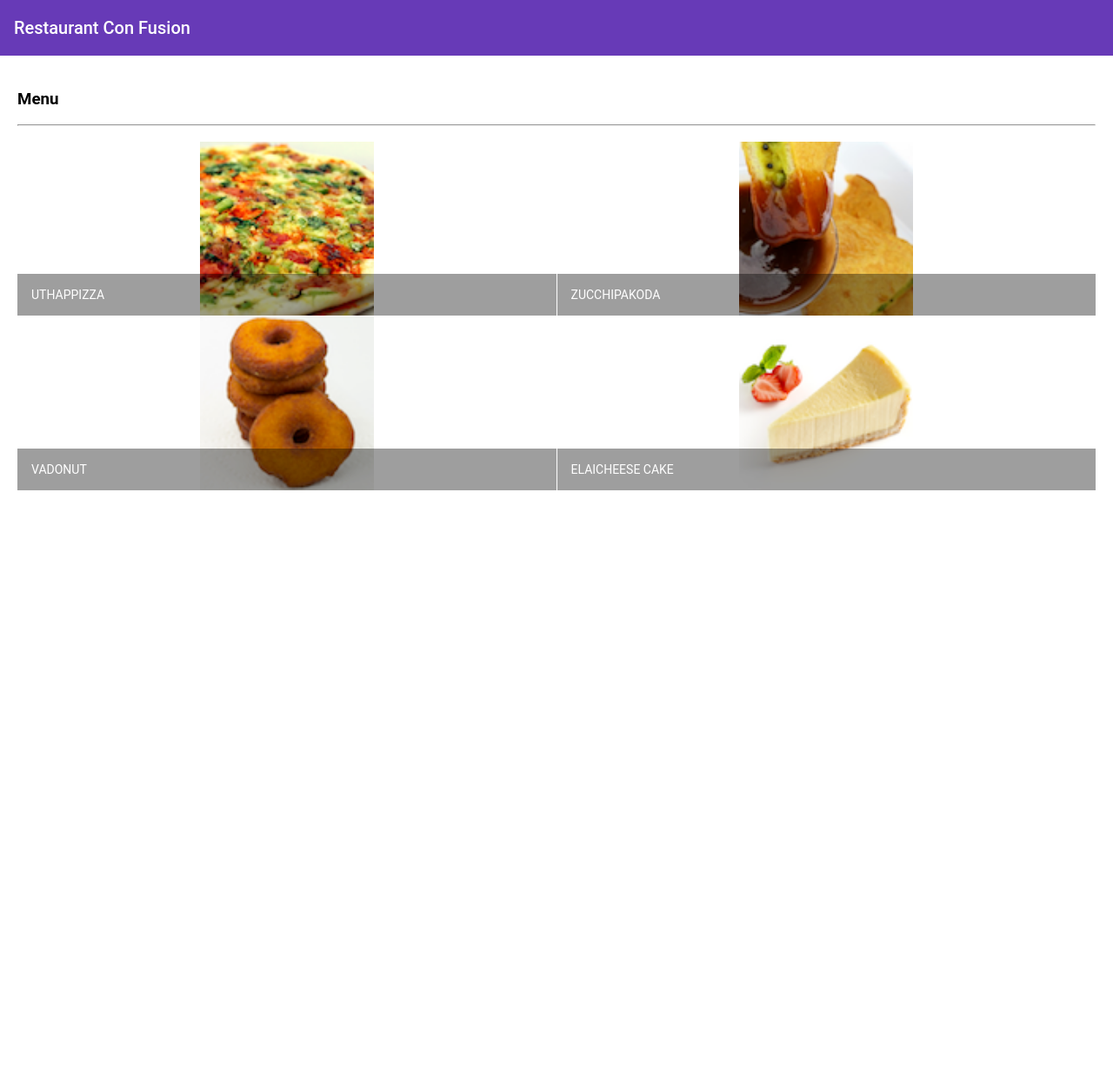
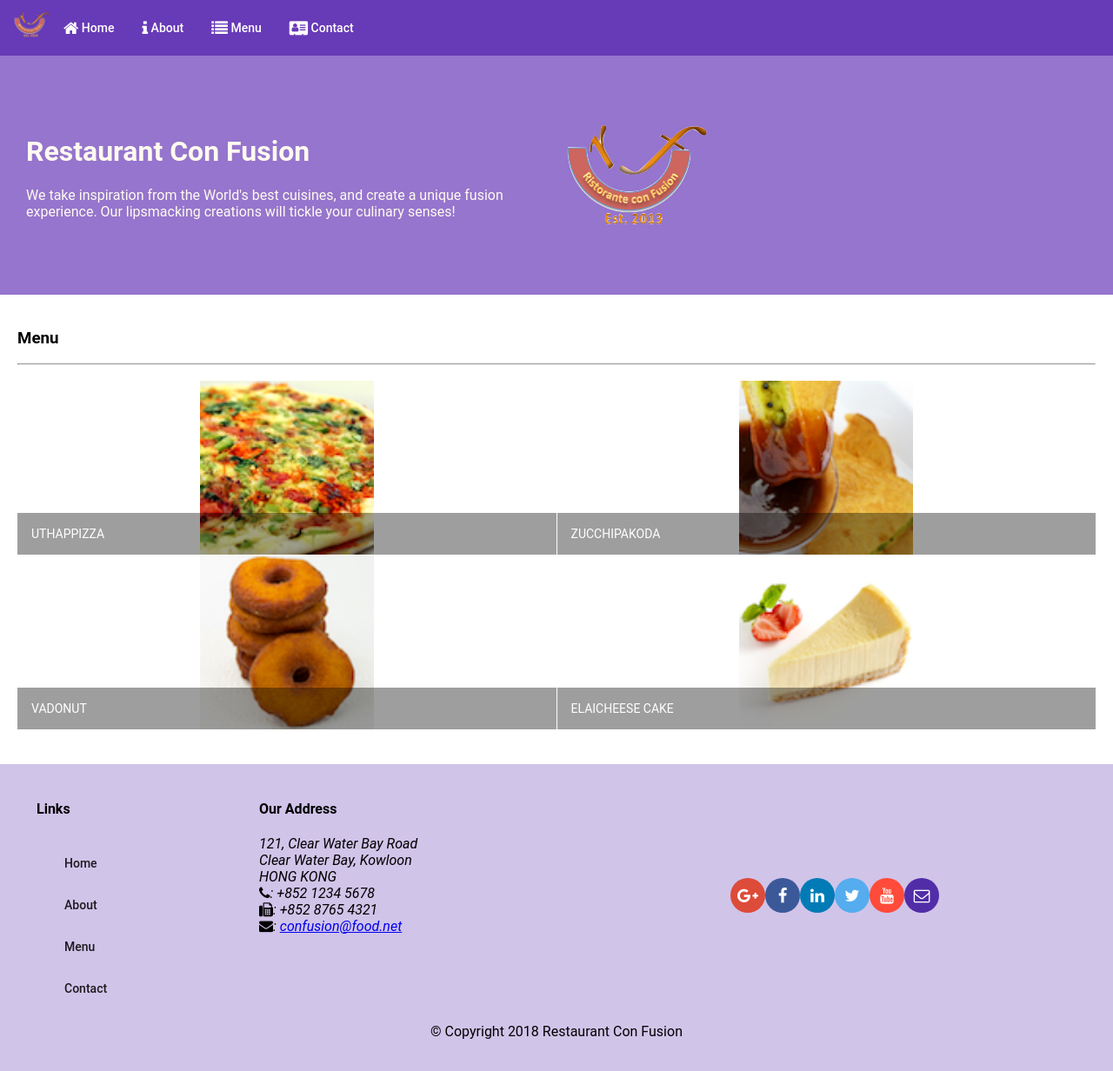
Before and after one commit to SHENAL1/CourseraProjects, an Angular app in the folder Angular/conFusion/: page / in a window 1280 px wide. Shown: the whole page at 87% size. Before the commit the page ends 800 px from the top, so only its background shows below. Built offline with nearby package versions, Linux system fonts and the light colour scheme.

Commit message:
Header and Footer

```diff
--- /dev/null
+++ b/Angular/conFusion/src/_variables.scss
@@ -0,0 +1 @@
+$fa-font-path : '../node_modules/font-awesome/fonts';
--- a/Angular/conFusion/src/app/app.component.html
+++ b/Angular/conFusion/src/app/app.component.html
@@ -1,3 +1,5 @@
-<mat-toolbar color="primary"> <span>Restaurant Con Fusion</span> </mat-toolbar>
+<app-header></app-header>
 
 <app-menu></app-menu>
+
+<app-footer></app-footer>
--- a/Angular/conFusion/src/app/app.module.ts
+++ b/Angular/conFusion/src/app/app.module.ts
@@ -16,12 +16,16 @@
 import { DishdetailComponent } from './dishdetail/dishdetail.component';
 
 import { DishService } from './services/dish.service';
+import { HeaderComponent } from './header/header.component';
+import { FooterComponent } from './footer/footer.component';
 
 @NgModule({
   declarations: [
     AppComponent,
     MenuComponent,
-    DishdetailComponent
+    DishdetailComponent,
+    HeaderComponent,
+    FooterComponent
   ],
   imports: [
     BrowserModule,
--- /dev/null
+++ b/Angular/conFusion/src/app/footer/footer.component.html
@@ -0,0 +1,43 @@
+<div class="container footer"
+    fxLayout="row wrap"
+    fxLayout.lt-md="column"
+    fxLayoutAlign="center center"
+    fxLayoutGap="10px">
+
+  <div fxFlex="100" fxFlex.gt-sm="50">
+    <div fxLayout="row">
+      <div fxFlex="40" fxFlexOffset="20px">
+        <h4>Links</h4>
+        <mat-list>
+          <mat-list-item><a mat-button>Home</a></mat-list-item>
+          <mat-list-item><a mat-button>About</a></mat-list-item>
+          <mat-list-item><a mat-button>Menu</a></mat-list-item>
+          <mat-list-item><a mat-button>Contact</a></mat-list-item>
+        </mat-list>
+      </div>
+      <div fxFlex="55">
+        <h4>Our Address</h4>
+        <address style="text-size: 80%">
+          121, Clear Water Bay Road<br> Clear Water Bay, Kowloon<br> HONG KONG<br>
+          <i class="fa fa-phone"></i>: +852 1234 5678<br>
+          <i class="fa fa-fax"></i>: +852 8765 4321<br>
+          <i class="fa fa-envelope"></i>:
+          <a href="mailto:confusion@food.net">confusion@food.net</a>
+        </address>
+      </div>
+    </div>
+  </div>
+  <div fxFlex="100" fxFlex.gt-sm="45">
+    <div style="text-align:center">
+      <a mat-icon-button class="btn-google-plus" href="http://google.com/+"><i class="fa fa-google-plus fa-lg"></i></a>
+      <a mat-icon-button class="btn-facebook" href="http://www.facebook.com/profile.php?id="><i class="fa fa-facebook fa-lg"></i></a>
+      <a mat-icon-button class="btn-linkedin" href="http://www.linkedin.com/in/"><i class="fa fa-linkedin fa-lg"></i></a>
+      <a mat-icon-button class="btn-twitter" href="http://twitter.com/"><i class="fa fa-twitter fa-lg"></i></a>
+      <a mat-icon-button class="btn-youtube" href="http://youtube.com/"><i class="fa fa-youtube fa-lg"></i></a>
+      <a mat-icon-button class="btn-mail" href="mailto:"><i class="fa fa-envelope-o fa-lg"></i></a>
+    </div>
+  </div>
+  <div>
+      <p>© Copyright 2018 Restaurant Con Fusion</p>
+  </div>
+</div>
--- /dev/null
+++ b/Angular/conFusion/src/app/footer/footer.component.scss
@@ -0,0 +1,21 @@
+$lt-gray: #ddd;
+$background-dark: #512DA8;
+$background-light: #9575CD;
+$background-pale: #D1C4E9;
+
+@mixin zero-margin($pad-up-down, $pad-left-right) {
+    margin: 0px auto;
+    padding: $pad-up-down $pad-left-right;
+}
+
+.footer{
+    background-color: $background-pale;
+    @include zero-margin(20px, 0px);
+}
+
+.btn-facebook {color:#fff!important; background-color:#3b5998!important;}
+.btn-google-plus{color:#fff!important;background-color:#dd4b39!important;}
+.btn-youtube{color:#fff!important;background-color:#ff4b39!important;}
+.btn-linkedin{color:#fff!important;background-color:#007bb6!important;}
+.btn-twitter{color:#fff!important;background-color:#55acee!important;}
+.btn-mail{color:#fff!important;background-color:#512DA8!important;}
--- /dev/null
+++ b/Angular/conFusion/src/app/footer/footer.component.ts
@@ -0,0 +1,15 @@
+import { Component, OnInit } from '@angular/core';
+
+@Component({
+  selector: 'app-footer',
+  templateUrl: './footer.component.html',
+  styleUrls: ['./footer.component.scss']
+})
+export class FooterComponent implements OnInit {
+
+  constructor() { }
+
+  ngOnInit() {
+  }
+
+}
--- /dev/null
+++ b/Angular/conFusion/src/app/header/header.component.html
@@ -0,0 +1,27 @@
+<mat-toolbar color="primary">
+  <span><img src="/assets/images/logo.png" height=30 width=41></span>
+  <a mat-button><span class="fa fa-home fa-lg"></span> Home</a>
+  <a mat-button><span class="fa fa-info fa-lg"></span> About</a>
+  <a mat-button><span class="fa fa-list fa-lg"></span> Menu</a>
+  <a mat-button><span class="fa fa-address-card fa-lg"></span> Contact</a>
+</mat-toolbar>
+
+<div class="container jumbotron"
+    fxLayout="row"
+    fxLayout.sm="column"
+    fxLayout.xs="column"
+    fxLayoutAlign.xs="start center"
+    fxLayoutAlign.sm="start center"
+    fxLayoutAlign.gt-sm="center center"
+    fxLayoutGap="10px">
+
+  <div fxFlex fxFlex.gt-sm="50%">
+    <h1>Restaurant Con Fusion</h1>
+    <p>We take inspiration from the World's best cuisines, and create a unique fusion experience. Our lipsmacking creations
+      will tickle your culinary senses!</p>
+  </div>
+  <div fxFlex fxFlex.gt-sm="20%">
+    <img src="/assets/images/logo.png" alt="Logo">
+  </div>
+  <div fxFlex></div>
+</div>
--- /dev/null
+++ b/Angular/conFusion/src/app/header/header.component.scss
@@ -0,0 +1,16 @@
+$lt-gray: #ddd;
+$background-dark: #512DA8;
+$background-light: #9575CD;
+$background-pale: #D1C4E9;
+
+@mixin zero-margin($pad-up-down, $pad-left-right) {
+    margin: 0px auto;
+    padding: $pad-up-down $pad-left-right;
+}
+
+.jumbotron {
+    @include zero-margin(70px,30px);
+    background: $background-light ;
+    color:floralwhite;
+    min-height: 150px;
+}
--- /dev/null
+++ b/Angular/conFusion/src/app/header/header.component.ts
@@ -0,0 +1,15 @@
+import { Component, OnInit } from '@angular/core';
+
+@Component({
+  selector: 'app-header',
+  templateUrl: './header.component.html',
+  styleUrls: ['./header.component.scss']
+})
+export class HeaderComponent implements OnInit {
+
+  constructor() { }
+
+  ngOnInit() {
+  }
+
+}
--- a/Angular/conFusion/src/styles.scss
+++ b/Angular/conFusion/src/styles.scss
@@ -1,6 +1,8 @@
 /* You can add global styles to this file, and also import other style files */
 
 @import '~@angular/material/prebuilt-themes/deeppurple-amber.css';
+@import 'variables';
+@import '../node_modules/font-awesome/scss/font-awesome';
 
 // some basic resets
 
```
Also changed, not shown: 2 other files (tests, documents, lock files or other folders).
